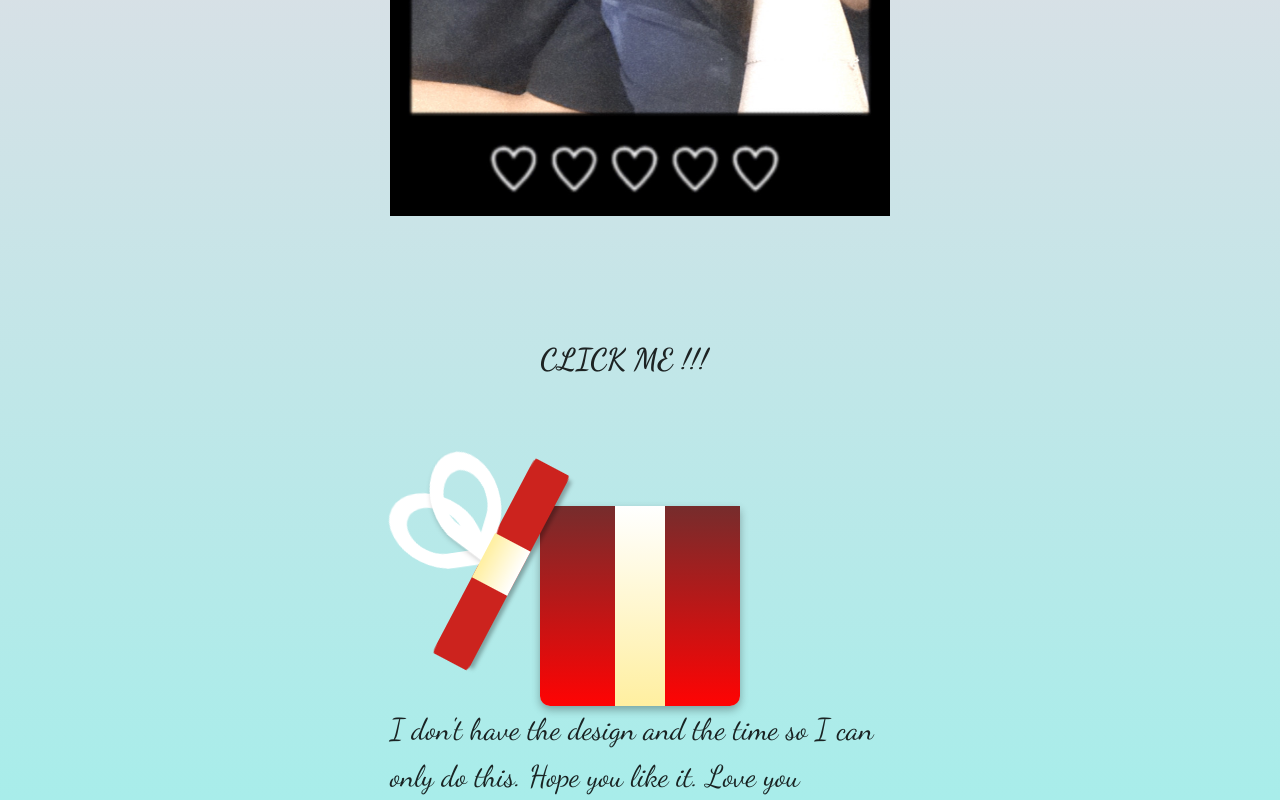
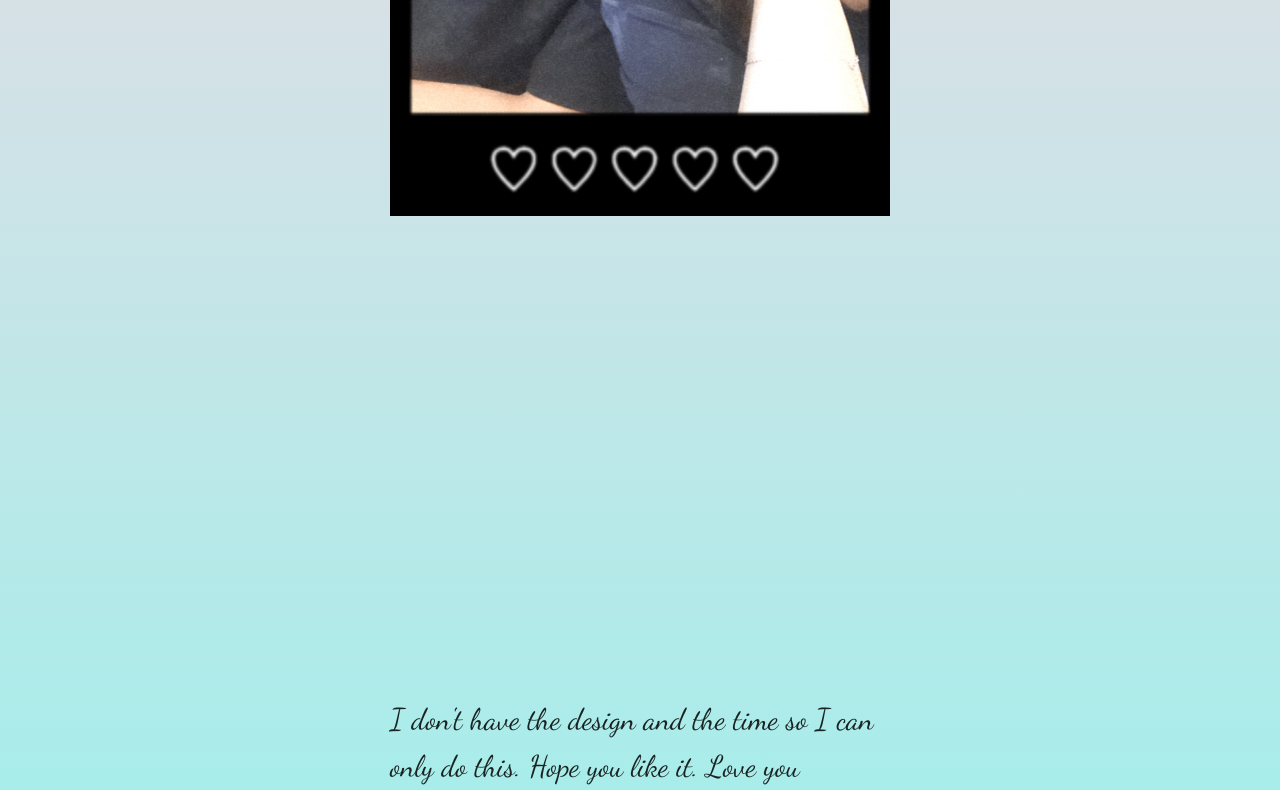
Before and after one commit to HaoNguyen2311/our-moment, a React (Create React App) app: page / in a window 1280 px wide. Shown: the part 671-1471 px from the top of the page. Built offline with nearby package versions, Linux system fonts and the light colour scheme.

Commit message:
fix video

```diff
--- a/src/components/VideoSection/VideoSection.js
+++ b/src/components/VideoSection/VideoSection.js
@@ -27,14 +27,14 @@ const VideoSection = () => {
 
   return (
     <div className="video-section">
-      <GiftIcon onClick={onClickOpenModal} />
+      {/* <GiftIcon onClick={onClickOpenModal} />
       <Modal
         footer={null}
         wrapClassName="video-modal"
         title="Turn max volume and feel it =))))))"
         visible={isModalVisible}
         onCancel={onCloseModal}
-      >
+      > */}
       <ReactPlayer
         playing={isPlaying}
         width="100%"
@@ -44,7 +44,7 @@ const VideoSection = () => {
         muted={true}
         url="https://youtu.be/85zV_-djU9E"
       />
-      </Modal>
+      {/* </Modal> */}
 
       <div className="music">
         <ReactPlayer
```
Lines whose indentation alone changed are shown as unchanged.
